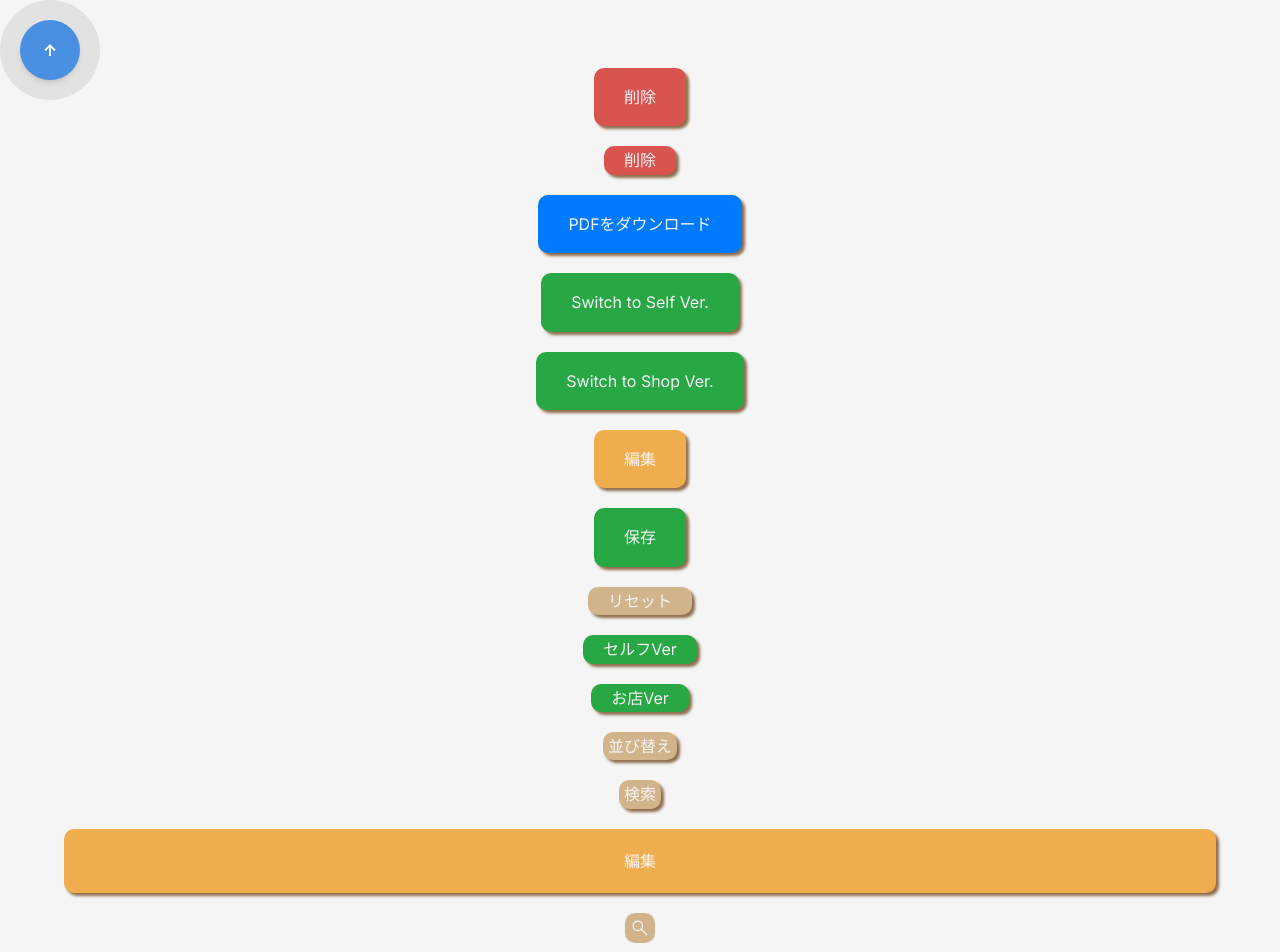
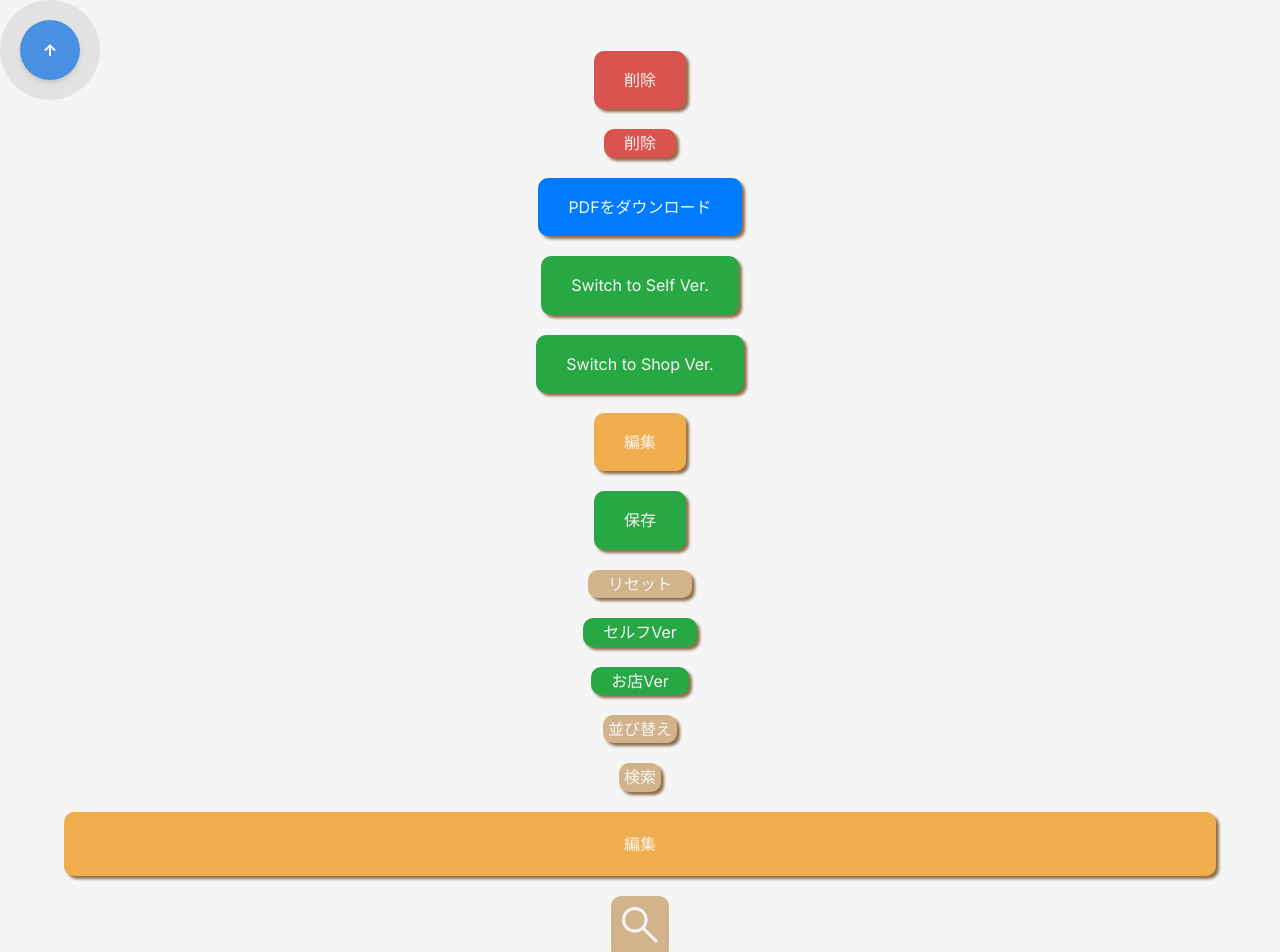
Before and after one commit to akiran1sei/coffee-note_web, a Next.js app: page /components/buttons/view in a window 1280 px wide. Shown: the top 952 px of the page. Built offline with nearby package versions, Linux system fonts and the light colour scheme.

Commit message:
globalスタイル名称編集

```diff
--- a/app/globals.css
+++ b/app/globals.css
@@ -78,11 +78,11 @@ html {
   --border-radius-lg: 20px;
   --border-radius-xl: 25px;
 
-  /* Icon width */
+  /* Item width */
 
-  --icon-lg-width: 50px;
-  --icon-md-width: 40px;
-  --icon-sm-width: 30px;
+  --item-lg-width: 50px;
+  --item-md-width: 40px;
+  --item-sm-width: 30px;
 }
 
 /*
```
